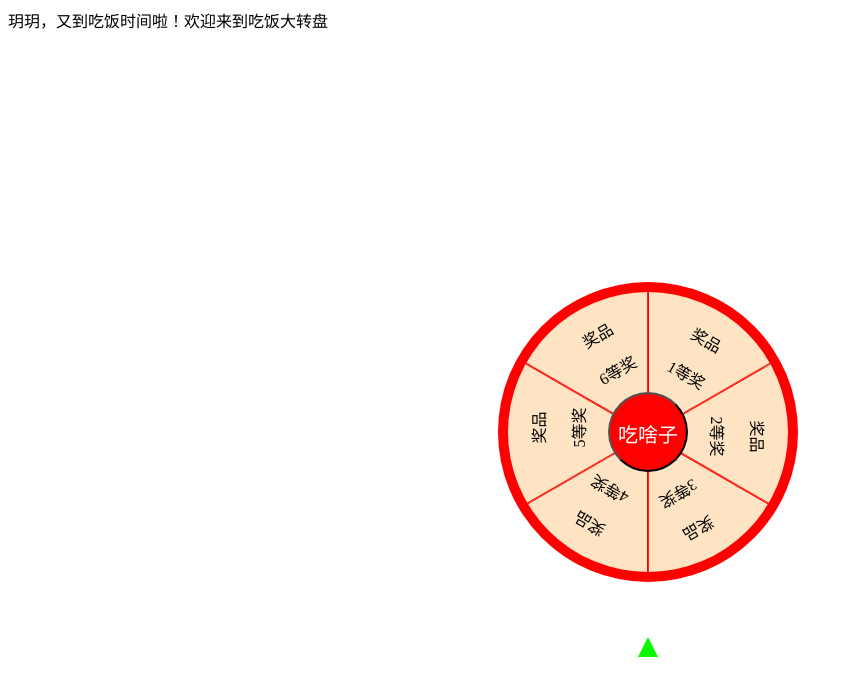
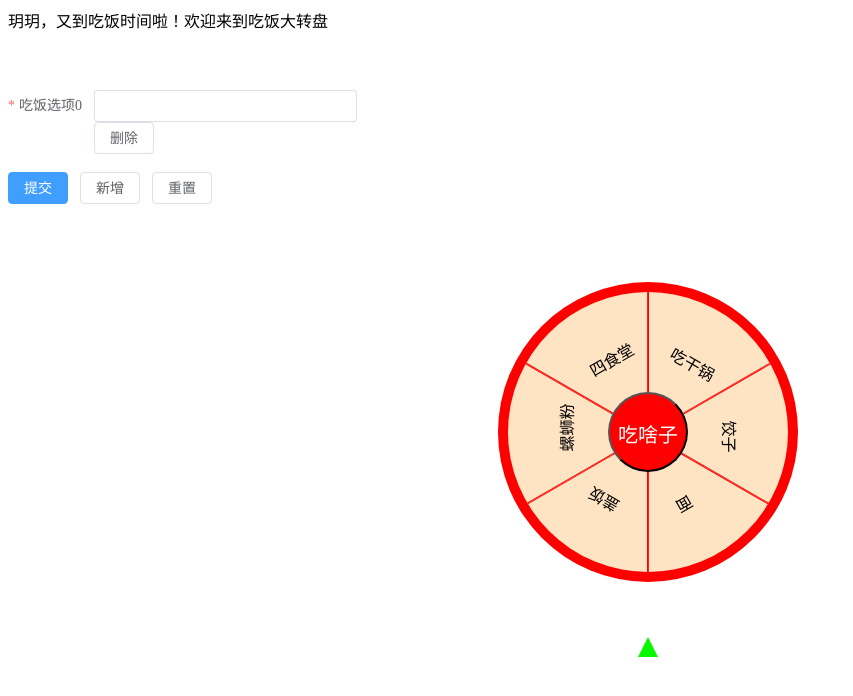
Before and after one commit to fuweiaa/ourhome, a Vue app: page /eating in a window 1280 px wide. Shown: the top 696 px of the page, without its empty margins (0-853 px from the left). Built offline with nearby package versions, Linux system fonts and the light colour scheme.

Commit message:
编写家庭新闻

```diff
--- a/src/views/eating/index.vue
+++ b/src/views/eating/index.vue
@@ -1,51 +1,36 @@
 <template>
     <div>玥玥，又到吃饭时间啦！欢迎来到吃饭大转盘</div>
+    <div class="eats">
+        <el-form ref="formRef" style="max-width: 600px" :model="dynamicValidateForm" label-width="auto"
+            class="demo-dynamic">
+            <el-form-item v-for="(domain, index) in dynamicValidateForm.domains" :key="domain.key"
+                :label="'吃饭选项' + index" :prop="'domains.' + index + '.value'" :rules="{
+                    required: true,
+                    message: 'domain can not be null',
+                    trigger: 'blur',
+                }">
+                <el-input v-model="domain.value" />
+                <el-button class="mt-2" @click.prevent="removeDomain(domain)">
+                    删除
+                </el-button>
+            </el-form-item>
+            <el-form-item>
+                <el-button type="primary" @click="submitForm(formRef)">提交</el-button>
+                <el-button @click="addDomain">新增</el-button>
+                <el-button @click="resetForm(formRef)">重置</el-button>
+            </el-form-item>
+        </el-form>
+    </div>
     <div class="body">
         <div class="container" :style="styleObject">
             <div class="turntable">
-                <div class="prize-container"></div>
-                <div class="prize-container"></div>
-                <div class="prize-container"></div>
-                <div class="prize-container"></div>
-                <div class="prize-container"></div>
-                <div class="prize-container"></div>
+                <div class="prize-container" v-for="(item, index) in chioces" :key="index"></div>
             </div>
 
             <div class="turntable">
-                <div class="prize">
+                <div class="prize" v-for="(item, index) in chioces" :key="index">
                     <div class="prize-child">
-                        <div>奖品</div>
-                        <p>1等奖</p>
-                    </div>
-                </div>
-                <div class="prize">
-                    <div class="prize-child">
-                        <div>奖品</div>
-                        <p>2等奖</p>
-                    </div>
-                </div>
-                <div class="prize">
-                    <div class="prize-child">
-                        <div>奖品</div>
-                        <p>3等奖</p>
-                    </div>
-                </div>
-                <div class="prize">
-                    <div class="prize-child">
-                        <div>奖品</div>
-                        <p>4等奖</p>
-                    </div>
-                </div>
-                <div class="prize">
-                    <div class="prize-child">
-                        <div>奖品</div>
-                        <p>5等奖</p>
-                    </div>
-                </div>
-                <div class="prize">
-                    <div class="prize-child">
-                        <div>奖品</div>
-                        <p>6等奖</p>
+                        <p>{{ item.name }}</p>
                     </div>
                 </div>
             </div>
@@ -57,7 +42,8 @@
 </template>
 
 <script setup lang="ts">
-import { computed, ref } from 'vue';
+import { computed, reactive, ref } from 'vue';
+import type { FormInstance } from 'element-plus'
 
 const rotation = ref(0);
 const buttonDisabled = ref(false);
@@ -78,9 +64,79 @@ function drawPrize() {
     }, 4000); // 与 CSS 过渡时间匹配
 }
 
+let chioces = ref([
+    { name: '吃干锅', detail: '吃干锅' },
+    { name: '饺子', detail: '饺子' },
+    { name: '面', detail: '面' },
+    { name: '盖饭', detail: '盖饭' },
+    { name: '螺蛳粉', detail: '螺蛳粉' },
+    { name: '四食堂', detail: '四食堂' }
+]);
+
+// form表单
+const formRef = ref<FormInstance>()
+const dynamicValidateForm = reactive<{
+    domains: DomainItem[]
+}>({
+    domains: [
+        {
+            key: 1,
+            value: '',
+        },
+    ],
+})
+
+interface DomainItem {
+    key: number
+    value: string
+}
+
+const removeDomain = (item: DomainItem) => {
+    const index = dynamicValidateForm.domains.indexOf(item)
+    if (index !== -1) {
+        dynamicValidateForm.domains.splice(index, 1)
+    }
+}
+
+const addDomain = () => {
+    dynamicValidateForm.domains.push({
+        key: Date.now(),
+        value: '',
+    })
+}
+
+
+const submitForm = (formEl: FormInstance | undefined) => {
+
+    for (let i = 0; i < dynamicValidateForm.domains.length; i++) {
+        chioces.value[i].name = dynamicValidateForm.domains[i].value;
+        console.log(chioces);
+
+    }
+
+    if (!formEl) return
+    formEl.validate((valid) => {
+        if (valid) {
+            console.log('submit!')
+        } else {
+            console.log('error submit!')
+            return false
+        }
+    })
+}
+
+const resetForm = (formEl: FormInstance | undefined) => {
+    if (!formEl) return
+    formEl.resetFields()
+}
 </script>
 
 <style lang="scss" scoped>
+.eats {
+    top: 90px;
+    position: absolute;
+}
+
 .body {
     width: 100vw;
     height: 100vh;
--- /dev/null
+++ b/src/views/familyfuns/charts/card.vue
@@ -0,0 +1,32 @@
+<!--
+ * @Author: fuweiaa
+ * @Date: 2024-04-25 11:00:45
+ * @LastEditors: fuweiaa
+ * @LastEditTime: 2024-04-25 11:17:13
+ * @FilePath: \bigevent-vue3\src\views\familyfuns\charts\card.vue
+ * @Description:
+ * Copyright (c) 2024 by VGE, All Rights Reserved.
+-->
+<template>
+    <div class="container">
+        <span>{{ props.detail }}</span>
+    </div>
+</template>
+
+<script setup lang="ts">
+import { defineProps } from 'vue'
+
+// 定义接收的 props
+const props = defineProps<{
+    detail: string
+}>()
+</script>
+
+<style lang="scss" scoped>
+.container {
+    width: 700px;
+    height: 300px;
+    background-color: #ea87f7;
+    margin: 20px;
+}
+</style>
--- a/src/views/familyfuns/index.vue
+++ b/src/views/familyfuns/index.vue
@@ -1,11 +1,39 @@
+<!--
+ * @Author: fuweiaa
+ * @Date: 2024-04-23 16:46:55
+ * @LastEditors: fuweiaa
+ * @LastEditTime: 2024-04-25 11:11:05
+ * @FilePath: \bigevent-vue3\src\views\familyfuns\index.vue
+ * @Description:
+ * Copyright (c) 2024 by VGE, All Rights Reserved.
+-->
 <template>
     <div>小奇，欢迎来到朋友圈</div>
+    <div class="container"></div>
+    <Card class="card" v-for="(item, index) in infos" :key="index" :detail="item.detail">
+    </Card>
 </template>
 
 <script setup lang="ts">
-
+import { ref } from 'vue';
+import Card from './charts/card.vue';
+let infos = ref([
+    { title: "标题1", detail: "详情" },
+    { title: "标题2", detail: "详情" },
+    { title: "标题3", detail: "详情" },
+    { title: "标题4", detail: "详情" },
+    { title: "标题5", detail: "详情详情" },
+    { title: "标题6", detail: "详情" },
+])
 </script>
 
 <style lang="scss" scoped>
+.container {
+    display: flex;
+    flex-direction: column;
 
+    .card {
+        left: 50%
+    }
+}
 </style>
--- a/vite.config.ts
+++ b/vite.config.ts
@@ -2,7 +2,7 @@
  * @Author: fuweiaa
  * @Date: 2024-04-23 09:59:39
  * @LastEditors: fuweiaa
- * @LastEditTime: 2024-04-23 11:19:00
+ * @LastEditTime: 2024-04-25 09:50:26
  * @FilePath: \bigevent-vue3\vite.config.ts
  * @Description:
  * Copyright (c) 2024 by VGE, All Rights Reserved.
@@ -19,4 +19,8 @@ export default defineConfig({
       "@": path.resolve(__dirname, "src"),
     },
   },
+  server: {
+    port: 2000,
+    host: "0.0.0.0",
+  },
 });
```
